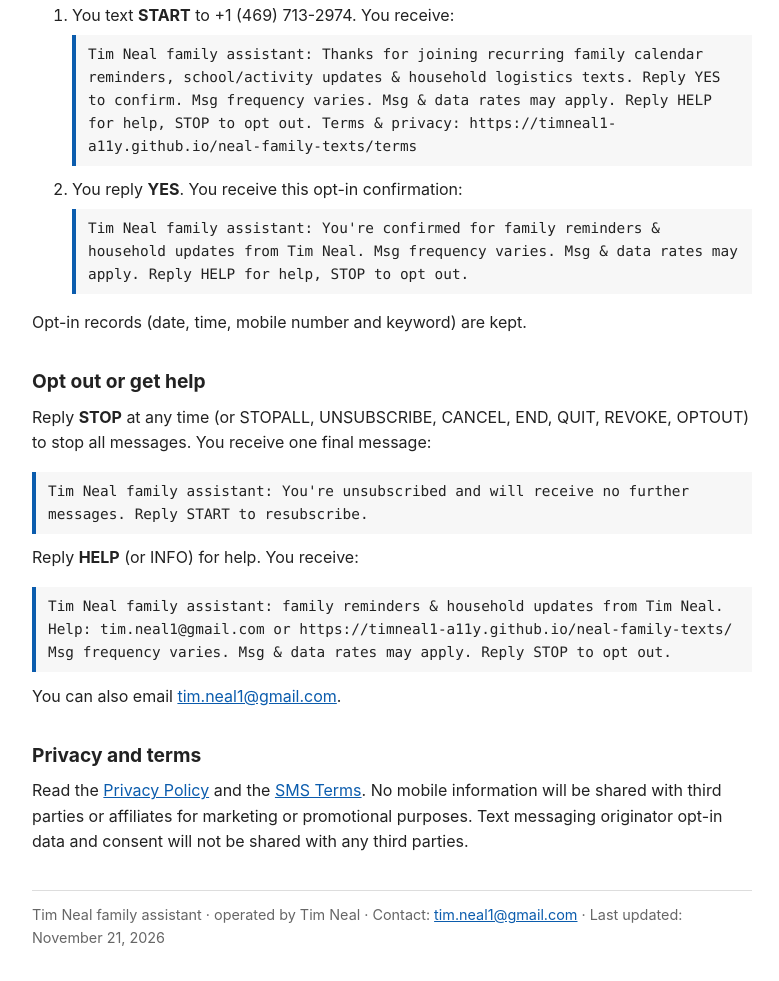
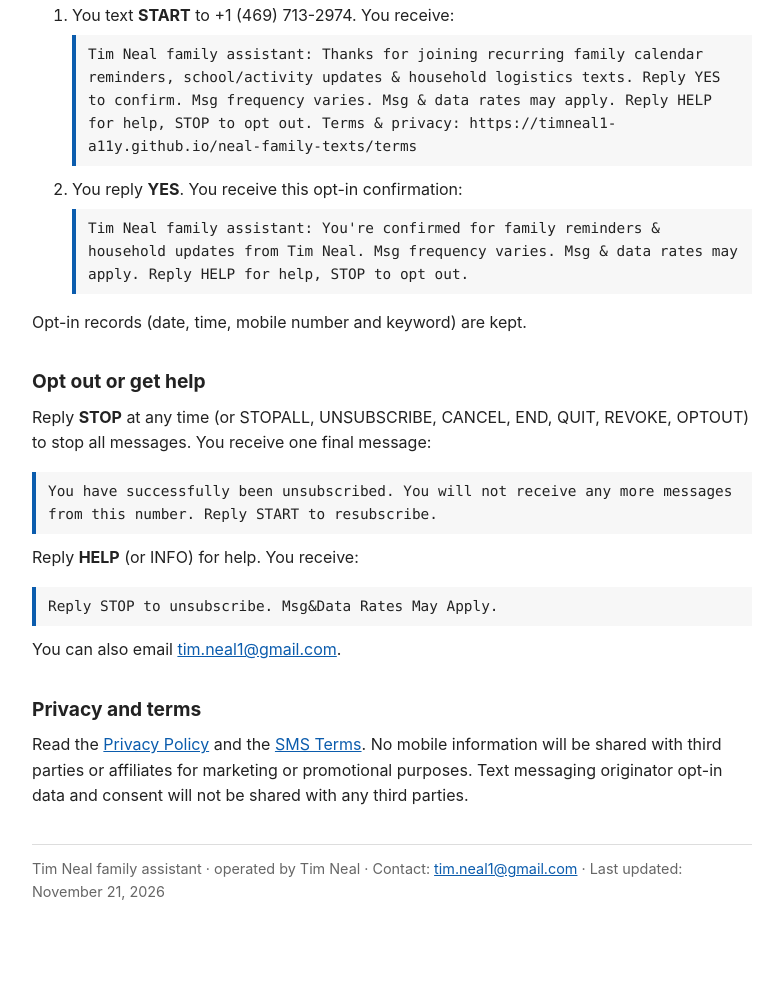
Before and after one commit to timneal1-a11y/neal-family-texts, a plain HTML site: page index.html in a window 1280 px wide. Shown: the part 1005-1986 px from the top of the page, without its empty margins (248-1027 px from the left). Drawn offline with Linux system fonts and the light colour scheme.

Commit message:
STOP/HELP replies match the registered campaign

```diff
--- a/index.html
+++ b/index.html
@@ -58,9 +58,9 @@
 
 <h2 id="stop">Opt out or get help</h2>
 <p>Reply <strong>STOP</strong> at any time (or STOPALL, UNSUBSCRIBE, CANCEL, END, QUIT, REVOKE, OPTOUT) to stop all messages. You receive one final message:</p>
-<blockquote>Tim Neal family assistant: You&#x27;re unsubscribed and will receive no further messages. Reply START to resubscribe.</blockquote>
+<blockquote>You have successfully been unsubscribed. You will not receive any more messages from this number. Reply START to resubscribe.</blockquote>
 <p>Reply <strong>HELP</strong> (or INFO) for help. You receive:</p>
-<blockquote>Tim Neal family assistant: family reminders &amp; household updates from Tim Neal. Help: tim.neal1@gmail.com or https://timneal1-a11y.github.io/neal-family-texts/ Msg frequency varies. Msg &amp; data rates may apply. Reply STOP to opt out.</blockquote>
+<blockquote>Reply STOP to unsubscribe. Msg&amp;Data Rates May Apply.</blockquote>
 <p>You can also email <a href="mailto:tim.neal1@gmail.com">tim.neal1@gmail.com</a>.</p>
 
 <h2>Privacy and terms</h2>
```
Also changed, not shown: terms.html (+2 -2 lines).
